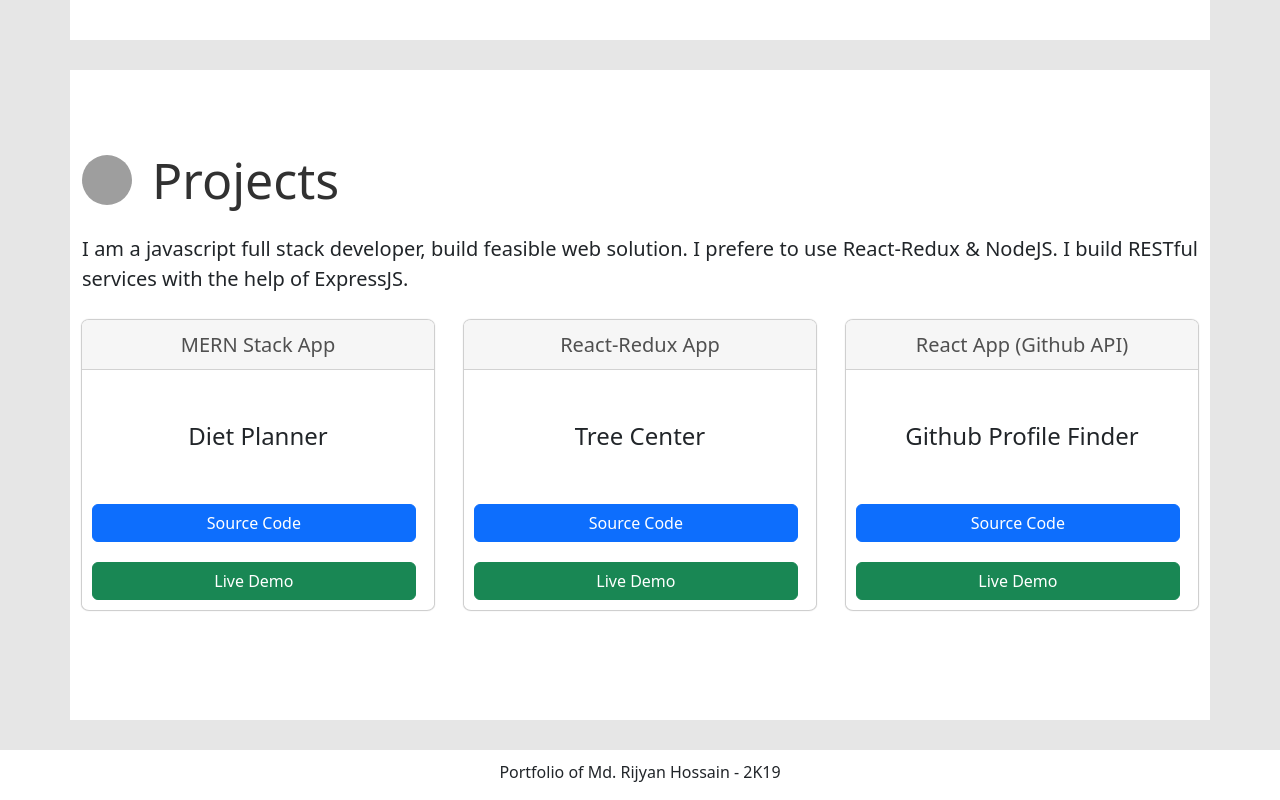
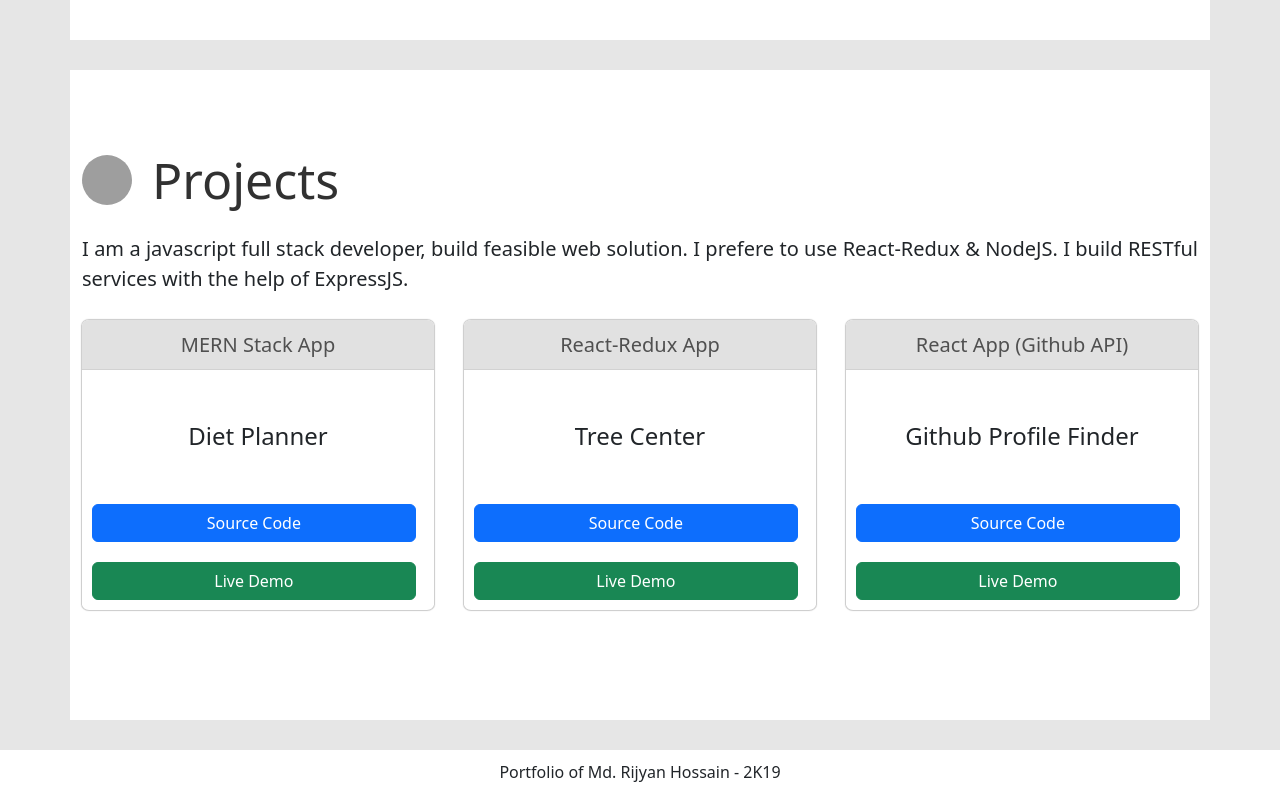
Before and after one commit to Rijwan-Hossain/responsive-design, a Next.js app: page / in a window 1280 px wide. Shown: the part 1341-2141 px from the top of the page. Built offline with nearby package versions, Linux system fonts and the light colour scheme; grey boxes are pictures that could not be loaded.

Commit message:
change the background color

```diff
--- a/components/Home/Projects.js
+++ b/components/Home/Projects.js
@@ -17,7 +17,7 @@ function Projects() {
             <div className="projects" style={{marginBottom: '30px'}}>
                 <div style={{overflow: 'hidden'}} className="project1">
                     <p style={{
-                        background: 'rgb(246 246 246)',
+                        background: 'rgb(225 225 225)',
                         height: '50px',
                         lineHeight: '50px',
                         textAlign: 'center',
@@ -52,7 +52,7 @@ function Projects() {
 
                 <div style={{overflow: 'hidden'}} className="project2">
                     <p style={{
-                        background: 'rgb(246 246 246)',
+                        background: 'rgb(225 225 225)',
                         height: '50px',
                         lineHeight: '50px',
                         textAlign: 'center',
@@ -86,7 +86,7 @@ function Projects() {
 
                 <div style={{overflow: 'hidden'}} className="project3">
                     <p style={{
-                        background: 'rgb(246 246 246)',
+                        background: 'rgb(225 225 225)',
                         height: '50px',
                         lineHeight: '50px',
                         textAlign: 'center',
```
